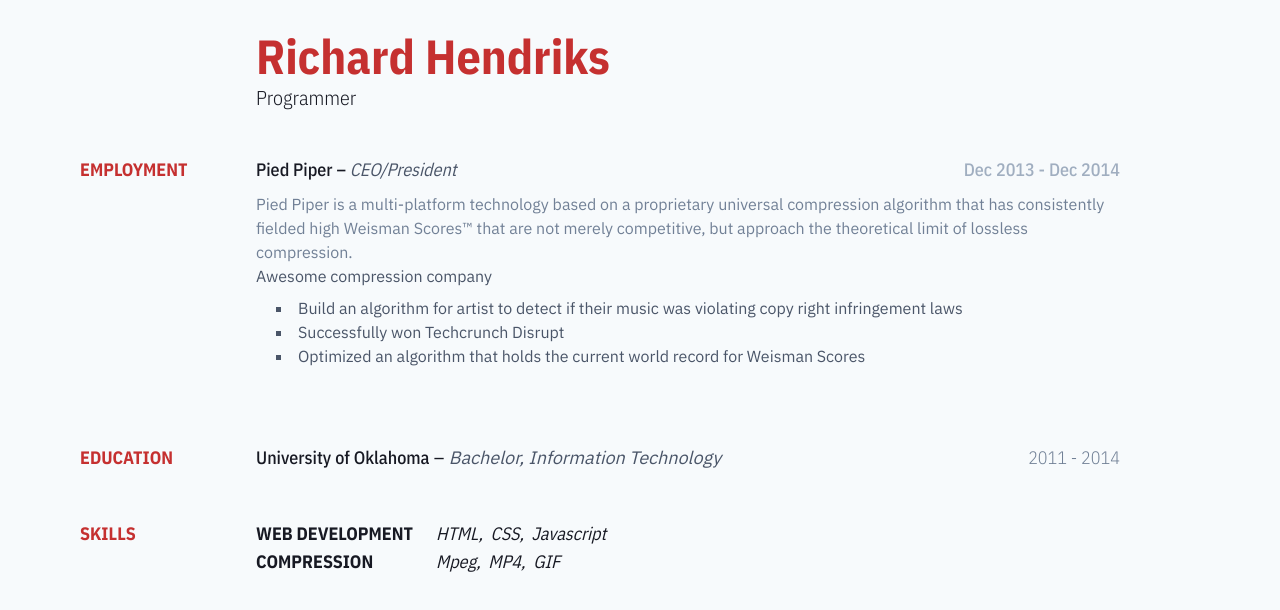
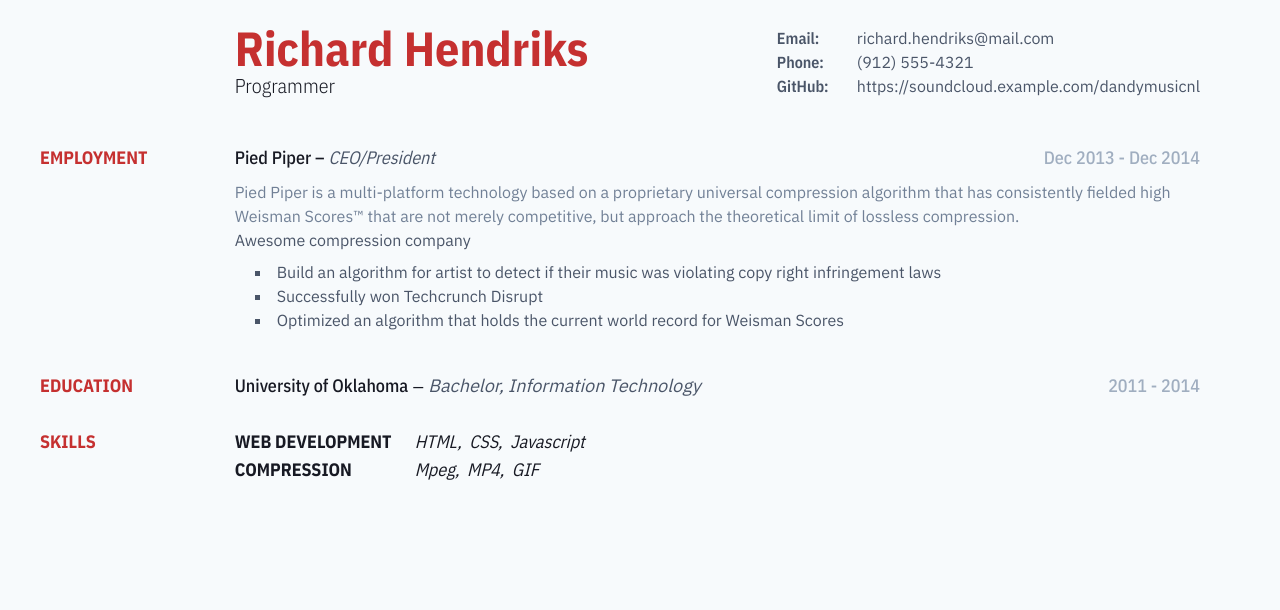
Before and after one commit to dmistomin/jsonresume-theme-chakra, a website: page dist/example_resume.html in a window 1280 px wide. Drawn offline with nearby package versions, Linux system fonts and the light colour scheme; files that its build step writes are made by us from their sources; files whose address does not match are found by name; a web font is replaced by a local one.

Commit message:
compile new styles

```diff
--- a/dist/example_resume.html
+++ b/dist/example_resume.html
@@ -7,22 +7,38 @@
     <link href="/Users/dm_istomin/Code/Career/jsonresume-theme-chakra/dist/style.css" rel="stylesheet" type="text/css">
 </head>
 
-<body class="bg-offwhite text-midnight pl-20 pr-40 py-2">
-    <header class="grid grid-cols-6 gap-4">
-        <div class="col-start-2 col-span-5 py-6">
-            <h1 class="font-display font-bold text-highlight text-5xl pb-1">
-                Richard Hendriks
-            </h1>
-            <h2 class="font-display font-light text-xl">Programmer</h2>
+<body class="bg-offwhite text-midnight pl-10 pr-20">
+    <header class="grid grid-cols-6 gap-2">
+        <div class="col-start-2 col-span-5 flex flex-row items-center justify-between py-6">
+            <div>
+                <h1 class="font-display font-bold text-highlight text-5xl">
+                    Richard Hendriks
+                </h1>
+                <h2 class="font-display font-light text-xl">Programmer</h2>
+            </div>
+            <div class="text-twilight">
+                <div class="flex flex-row items-center">
+                    <h5 class="font-display font-semibold w-20">Email:</h5>
+                    <a href="mailto:richard.hendriks@mail.com">richard.hendriks@mail.com</a>
+                </div>
+                <div class="flex flex-row items-center">
+                    <h5 class="font-display font-semibold w-20">Phone:</h5>
+                    <a href="tel:(912) 555-4321">(912) 555-4321</a>
+                </div>
+                <div class="flex flex-row items-center">
+                    <h5 class="font-display font-semibold w-20">GitHub:</h5>
+                    <a href="https://soundcloud.example.com/dandymusicnl">https://soundcloud.example.com/dandymusicnl</a>
+                </div>
+            </div>
         </div>
     </header>
     <div>
         <main>
-            <section class="grid grid-cols-6 gap-4 py-5">
+            <section class="grid grid-cols-6 gap-2 py-5">
                 <h3 class="uppercase font-display font-bold col-span-1 text-highlight text-lg">Employment</h3>
                 <div class="col-span-5">
-                    <div class="pb-14">
-                        <div class="pb-2 font-medium flex flex-row justify-between">
+                    <div class="pb-5">
+                        <div class="pb-2 font-medium flex flex-row items-center justify-between">
                             <h4 class="font-display text-lg">
                                 <a href="http://piedpiper.example.com">Pied Piper</a>
                                 – <span class="italic font-normal text-twilight">CEO/President</span>
@@ -44,16 +60,16 @@
                     </div>
                 </div>
             </section>
-            <section class="grid grid-cols-6 gap-4 pb-5">
+            <section class="grid grid-cols-6 gap-2 pb-5">
                 <h3 class="uppercase font-display font-bold col-span-1 text-highlight text-lg">Education</h3>
                 <div class="col-span-5">
                     <div>
-                        <div class="pb-5 flex flex-row justify-between">
+                        <div class="flex flex-row font-medium items-center justify-between">
                             <h4 class="text-lg">
                                 <a class="font-medium font-display" href="https://www.ou.edu/">University of Oklahoma</a>
-                                – <span class="italic text-twilight">Bachelor, Information Technology</span>
+                                – <span class="italic font-normal text-twilight">Bachelor, Information Technology</span>
                             </h4>
-                            <p class="font-display font-light text-evening text-lg">
+                            <p class="font-display text-fog text-lg">
                                 2011
                                 - 2014
                             </p>
@@ -67,7 +83,7 @@
                     </div>
                 </div>
             </section>
-            <section class="grid grid-cols-6 gap-4">
+            <section class="grid grid-cols-6 gap-2">
                 <h3 class="uppercase font-display font-bold text-highlight text-lg">Skills</h3>
                 <div class="flex flex-col justify-between col-span-5">
                     <div class="flex flex-row text-lg">
```
Also changed, not shown: dist/style.css.
